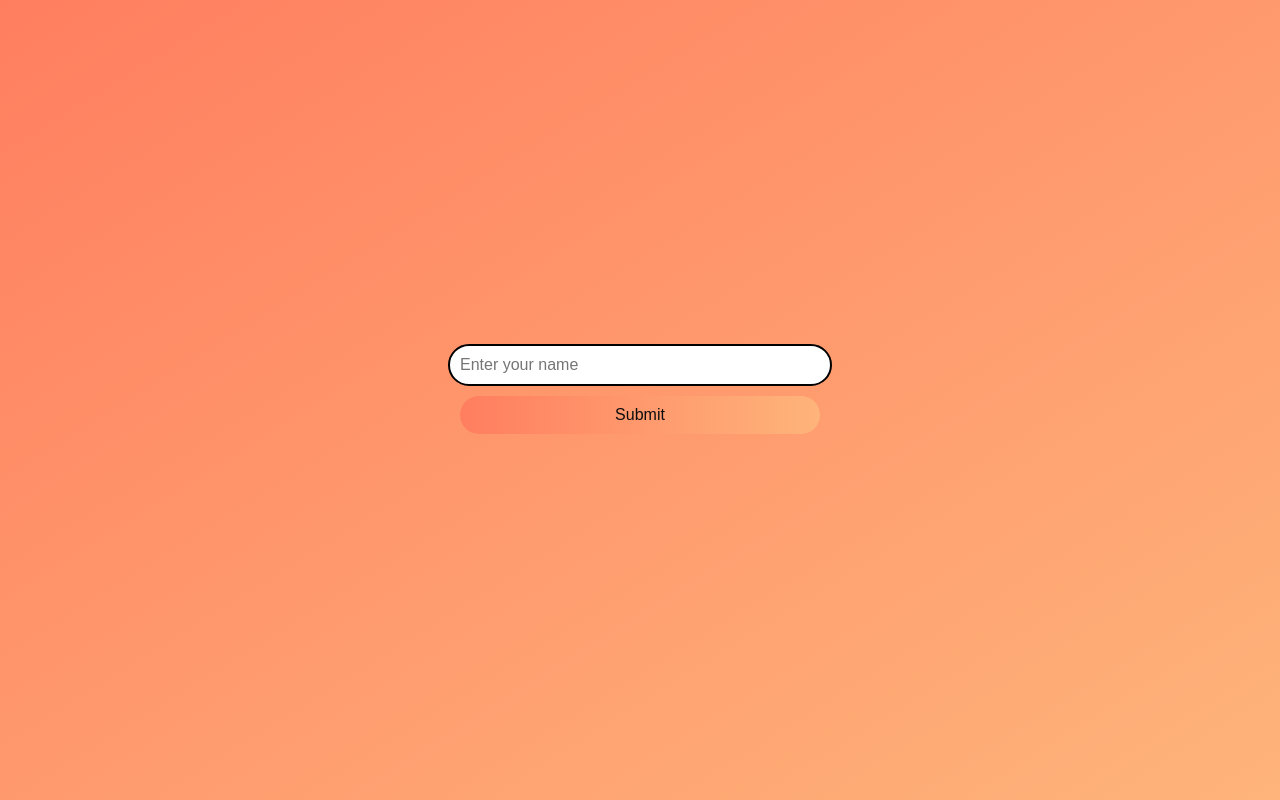
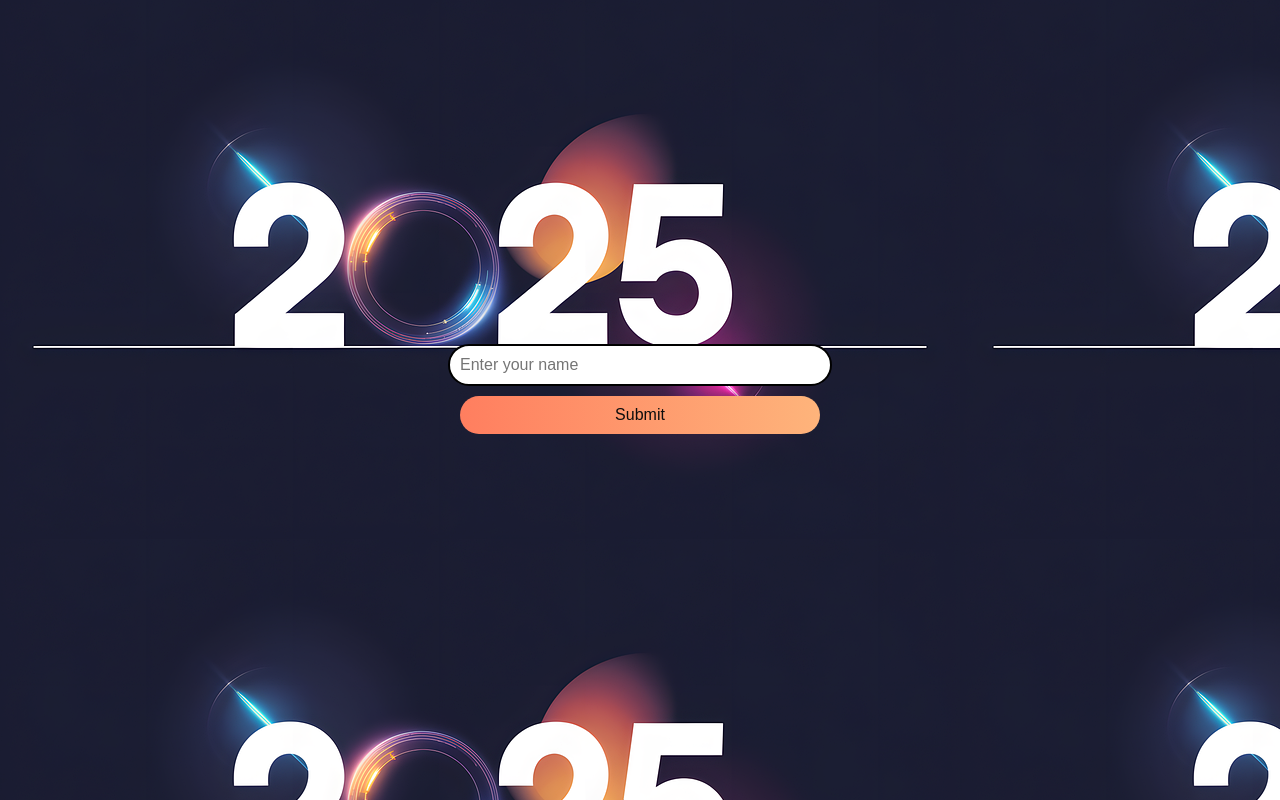
Before and after one commit to SumitGupta8953/New_Year_2025, a plain HTML site: page index.html in a window 1280 px wide. Drawn offline with Linux system fonts and the light colour scheme.

Commit message:
add bg photo

```diff
--- a/style.css
+++ b/style.css
@@ -3,7 +3,10 @@ body {
     justify-content: center;
     align-items: center;
     height: 100vh;
-    background: linear-gradient(to bottom right, #ff7e5f, #feb47b);
+    /* background: linear-gradient(to bottom right, #ff7e5f, #feb47b); */
+    background: url(ai-generated-9033871_960_720.webp);
+    background-repeat: repeat;
+    /* background-size: 100% 100%; */
     margin: 0;
     font-family: Arial, sans-serif;
     overflow: hidden; /* Prevent scrollbars due to emoji animation */
```
Also changed, not shown: ai-generated-9033871_960_720.webp (added).
